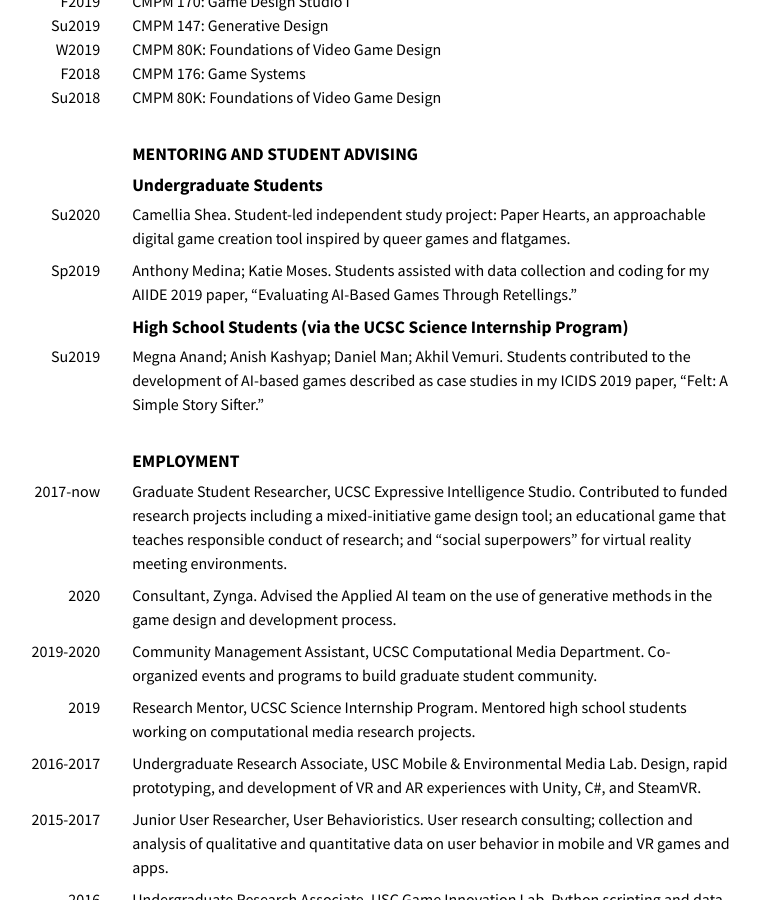
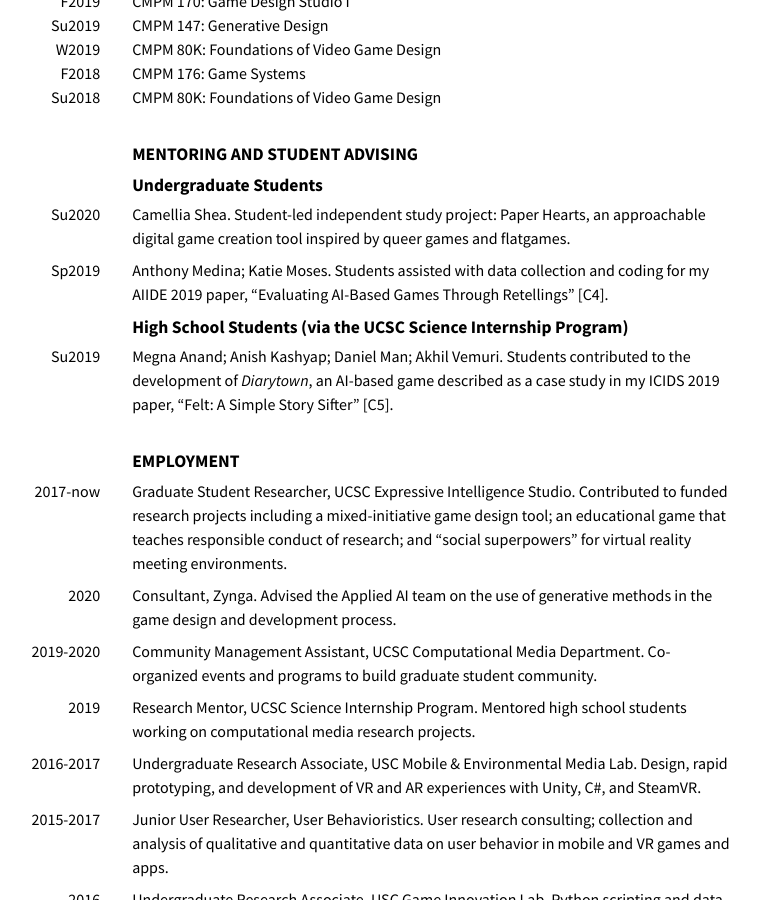
Before and after one commit to mkremins/mkremins.github.io, a Jekyll site: the page built from cv/index.html, in a window 1280 px wide and 900 px high, scrolled down 3573 px. Shown: the whole window, without its empty margins (262-1022 px from the left). Built offline with Jekyll 4.4.1, drawn with Linux system fonts in a browser that asks for light colours.

Commit message:
Update mentorship section of CV a bit

```diff
--- a/cv/index.html
+++ b/cv/index.html
@@ -171,6 +171,11 @@ layout: null
     </section>
     <section id="mentoring">
       <h2>Mentoring and Student Advising</h2>
+      <!--<h3>Master’s Students</h3>
+      <div class="dated-entry">
+        <div class="dated-date">2020-2021</div>
+        <div class="dated-content">Kevin Wong. Games and Playable Media MS capstone project: <em>Dear Future</em>, a digital game about photography set in a fully procedurally generated world.</div>
+      </div>-->
       <h3>Undergraduate Students</h3>
       <!--<div class="dated-entry">
         <div class="dated-date">Sp2021</div>
@@ -182,12 +187,12 @@ layout: null
       </div>
       <div class="dated-entry">
         <div class="dated-date">Sp2019</div>
-        <div class="dated-content">Anthony Medina; Katie Moses. Students assisted with data collection and coding for my AIIDE 2019 paper, “Evaluating AI-Based Games Through Retellings.”</div>
+        <div class="dated-content">Anthony Medina; Katie Moses. Students assisted with data collection and coding for my AIIDE 2019 paper, “Evaluating AI-Based Games Through Retellings” [C4].</div>
       </div>
       <h3>High School Students (via the UCSC Science Internship Program)</h3>
       <div class="dated-entry">
         <div class="dated-date">Su2019</div>
-        <div class="dated-content">Megna Anand; Anish Kashyap; Daniel Man; Akhil Vemuri. Students contributed to the development of AI-based games described as case studies in my ICIDS 2019 paper, “Felt: A Simple Story Sifter.”</div>
+        <div class="dated-content">Megna Anand; Anish Kashyap; Daniel Man; Akhil Vemuri. Students contributed to the development of <em>Diarytown</em>, an AI-based game described as a case study in my ICIDS 2019 paper, “Felt: A Simple Story Sifter” [C5].</div>
       </div>
     </section>
     <section id="employment">
```
